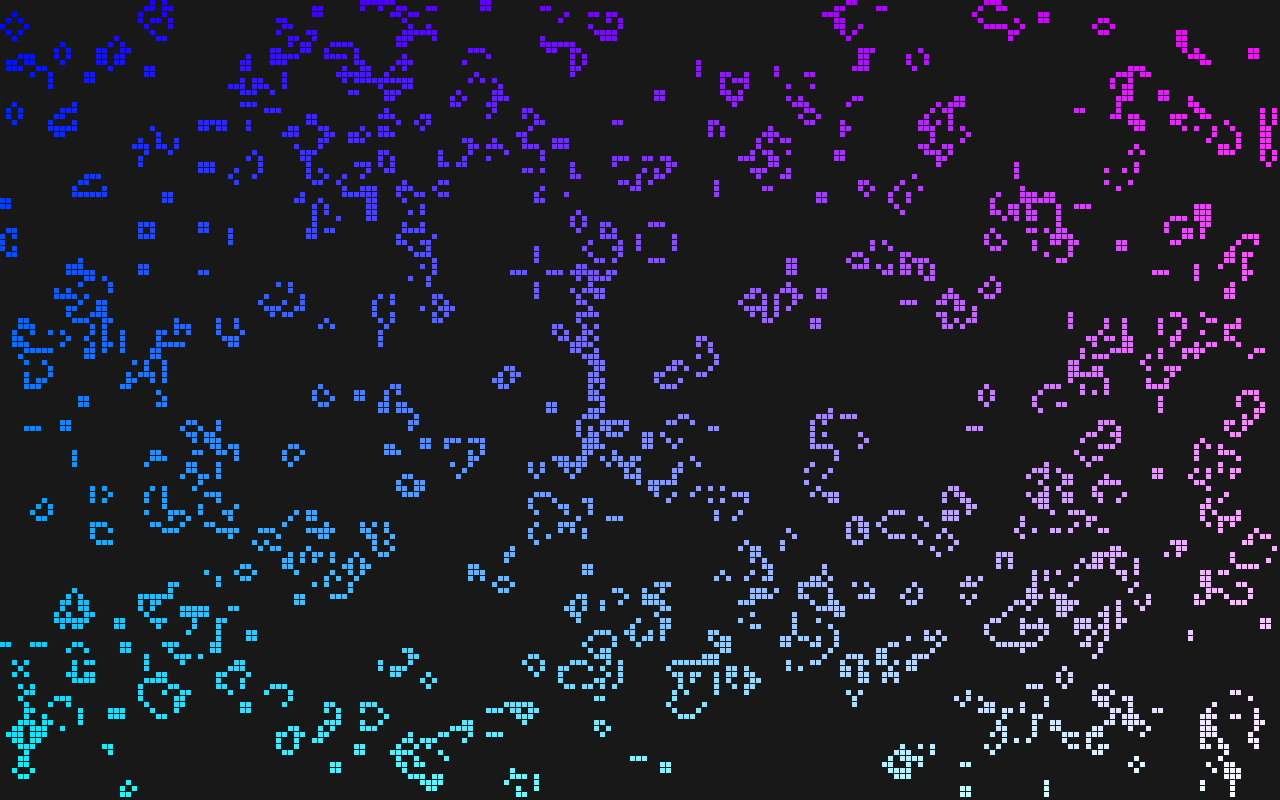
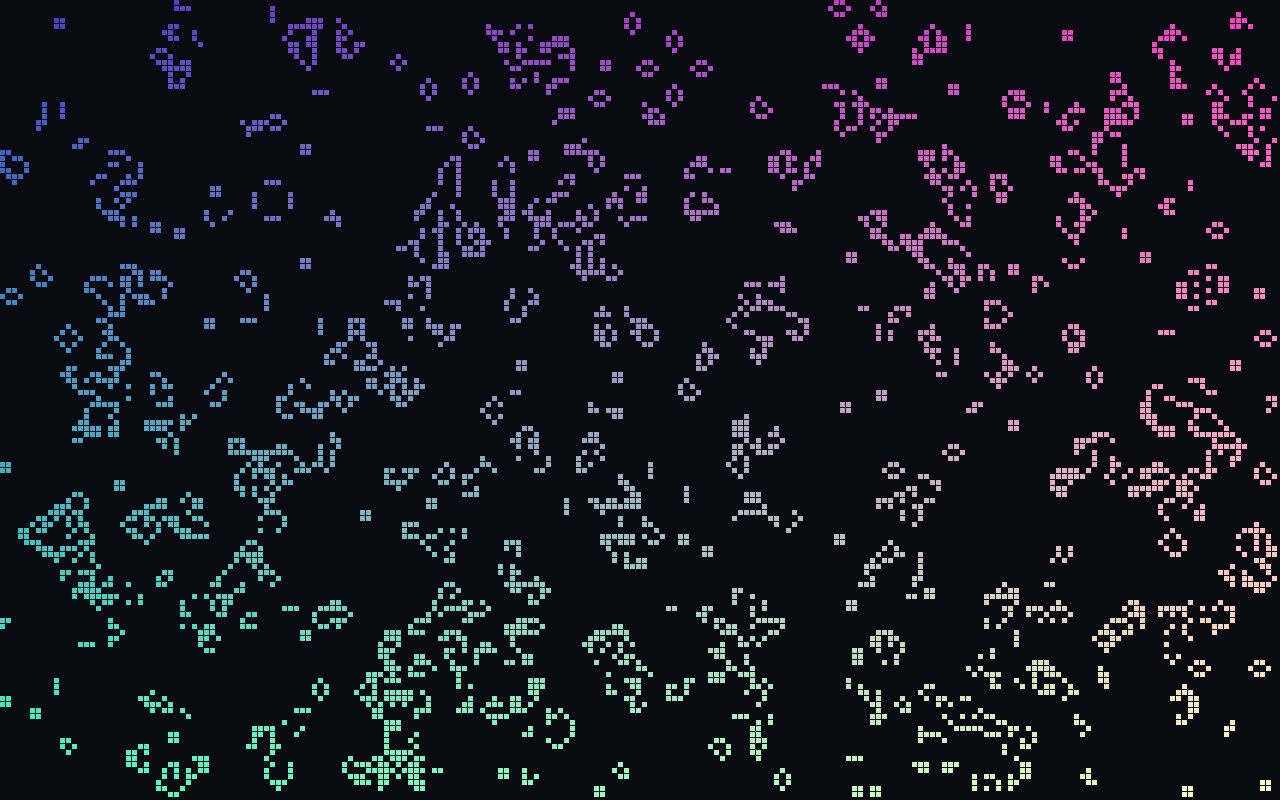
Before and after one commit to CrispyPin/gol-wallpaper, a plain HTML site: page index.html in a window 1280 px wide. Drawn offline with Linux system fonts and the light colour scheme.

Commit message:
some optimisations and cleanup

```diff
--- a/game-of-life.js
+++ b/game-of-life.js
@@ -4,45 +4,41 @@
 const nx = [-1, 0, 1, -1, 1, -1, 0, 1];
 const ny = [-1, -1, -1, 0, 0, 1, 1, 1];
 
+const cellSize = 6;
+const margin = 1;
+const framesPerStep = 5;
+
 class GameOfLife {
-    constructor(id, cellSize=16, timeStep=10) {
-        this.app = document.getElementById(id);
-        this.canvas = this.app.getElementsByTagName("canvas")[0];
+    constructor(id) {
+        this.canvas = document.getElementById(id);
         this.ctx = this.canvas.getContext("2d");
 
-        var width = Math.floor(window.innerWidth / cellSize);
-        //var height = Math.floor(1.2 * this.canvas.clientHeight / cellSize);
-        var height =  Math.floor(window.innerHeight / cellSize);
+        this.width = Math.floor(window.innerWidth / cellSize);
+        this.height =  Math.floor(window.innerHeight / cellSize);
 
-        this.canvas.width = width * cellSize;
-        this.canvas.height = height * cellSize;
+        this.canvas.width = this.width * cellSize;
+        this.canvas.height = this.height * cellSize;
 
         this.run = this.run.bind(this);
 
-        this.worldWidth = width;
-        this.worldHeight = height;
-        this.world = matrix(width, height, "r");
-        this.cellSize = cellSize;
+        this.world = matrix(this.width, this.height, "r");
 
-        this.timeStep = timeStep;//frames per step
         this.sinceStep = 0;
-
-        this.run();
     }
 
     step() {
-        let newWorld = matrix(this.worldWidth, this.worldHeight);
-        let neighbors = matrix(this.worldWidth, this.worldHeight, 0);
+        let newWorld = matrix(this.width, this.height);
+        let neighbors = matrix(this.width, this.height, 0);
 
         //count neighbors
-        for (let y = 0; y < this.worldHeight; y++) {
-            for (let x = 0; x < this.worldWidth; x++) {
+        for (let y = 0; y < this.height; y++) {
+            for (let x = 0; x < this.width; x++) {
                 if (this.world[y][x]) {
                     //add to neighbor count of all surrounding cells
                     for (let pos = 0; pos < 8; pos++) {
                         let xp = x+nx[pos];
                         let yp = y+ny[pos];
-                        if (xp < this.worldWidth && xp >= 0 && yp < this.worldHeight && yp >= 0) {
+                        if (xp < this.width && xp >= 0 && yp < this.height && yp >= 0) {
                             neighbors[yp][xp]++;
                         }
                     }
@@ -51,33 +47,28 @@ class GameOfLife {
         }
 
         //update state
-        for (let y = 0; y < this.worldHeight; y++) {
-            for (let x = 0; x < this.worldWidth; x++) {
+        for (let y = 0; y < this.height; y++) {
+            for (let x = 0; x < this.width; x++) {
                 newWorld[y][x] = this.newState(this.world[y][x], neighbors[y][x]);
             }
         }
-
         this.world = newWorld;
-
-        this.render();
     }
 
     newState(state, neighbors) {
         if (state) {
-            return (neighbors >= 2 && neighbors <= 3);
-        } else {
-            return neighbors == 3;
+            return (neighbors > 1 && neighbors < 4);
         }
+        return neighbors == 3;
     }
 
     render() {
         this.ctx.clearRect(0, 0, this.canvas.width, this.canvas.height);
-        this.ctx.fillStyle = "#048";
-        for (let y = 0; y < this.worldHeight; y++) {
-            for (let x = 0; x < this.worldWidth; x++) {
+        for (let y = 0; y < this.height; y++) {
+            for (let x = 0; x < this.width; x++) {
                 if (this.world[y][x]) {
-                    this.ctx.fillStyle = "rgb("+x/this.worldWidth*255 + "," + y/this.worldHeight*255 +",255)";
-                    this.ctx.fillRect(x * this.cellSize, y * this.cellSize, this.cellSize - 1, this.cellSize - 1);
+                    this.ctx.fillStyle = "rgb("+(x/this.width*192+64) + "," + (y/this.height*192+64) +",192)";
+                    this.ctx.fillRect(x * cellSize, y * cellSize, cellSize - margin, cellSize - margin);
                 }
             }
         }
@@ -85,21 +76,16 @@ class GameOfLife {
 
     run() {
         this.sinceStep++;
-        if (this.sinceStep >= this.timeStep) {
+        if (this.sinceStep >= framesPerStep) {
             this.sinceStep = 0;
             this.step();
+            this.render();
         }
         window.requestAnimationFrame(this.run);
-
-    }
-
-    randomizeWorld() {
-        this.world = matrix(this.worldWidth, this.worldHeight, "r");
-        this.render();
     }
 }
 
-function matrix(width, height, fill=false, weight=0.3) {
+function matrix(width, height, fill=false, weight=0.4) {
     let m = [];
     let content = fill;
 
@@ -116,4 +102,6 @@ function matrix(width, height, fill=false, weight=0.3) {
     return m;
 }
 
-let gameOfLife = new GameOfLife("gol", 6, 5);
+let gameOfLife = new GameOfLife("gol");
+
+gameOfLife.run();
--- a/index.html
+++ b/index.html
@@ -4,23 +4,11 @@
     <meta charset="UTF-8">
     <meta http-equiv="X-UA-Compatible" content="IE=edge">
     <meta name="viewport" content="width=device-width, initial-scale=1.0">
-    <title>Game of life simulation for live wallpapers</title>
-    <style>
-        * {
-            margin: 0;
-        }
-        body {
-    background-color: #181818;
-        }
-        canvas {
-            position: fixed;
-        }
-    </style>
+    <title>Game of life live wallpaper</title>
+    <link rel="stylesheet" href="/style.css">
 </head>
 <body>
-    <div id="gol">
-        <canvas></canvas>
-    </div>
-    <script src="game-of-life.js"></script>
+    <canvas id=gol></canvas>
+    <script src="/game-of-life.js"></script>
 </body>
 </html>
--- /dev/null
+++ b/style.css
@@ -0,0 +1,12 @@
+* {
+    margin: 0;
+    padding: 0;
+}
+
+body {
+    background-color: #0a0a13;
+}
+
+canvas {
+    position: fixed;
+}
```
